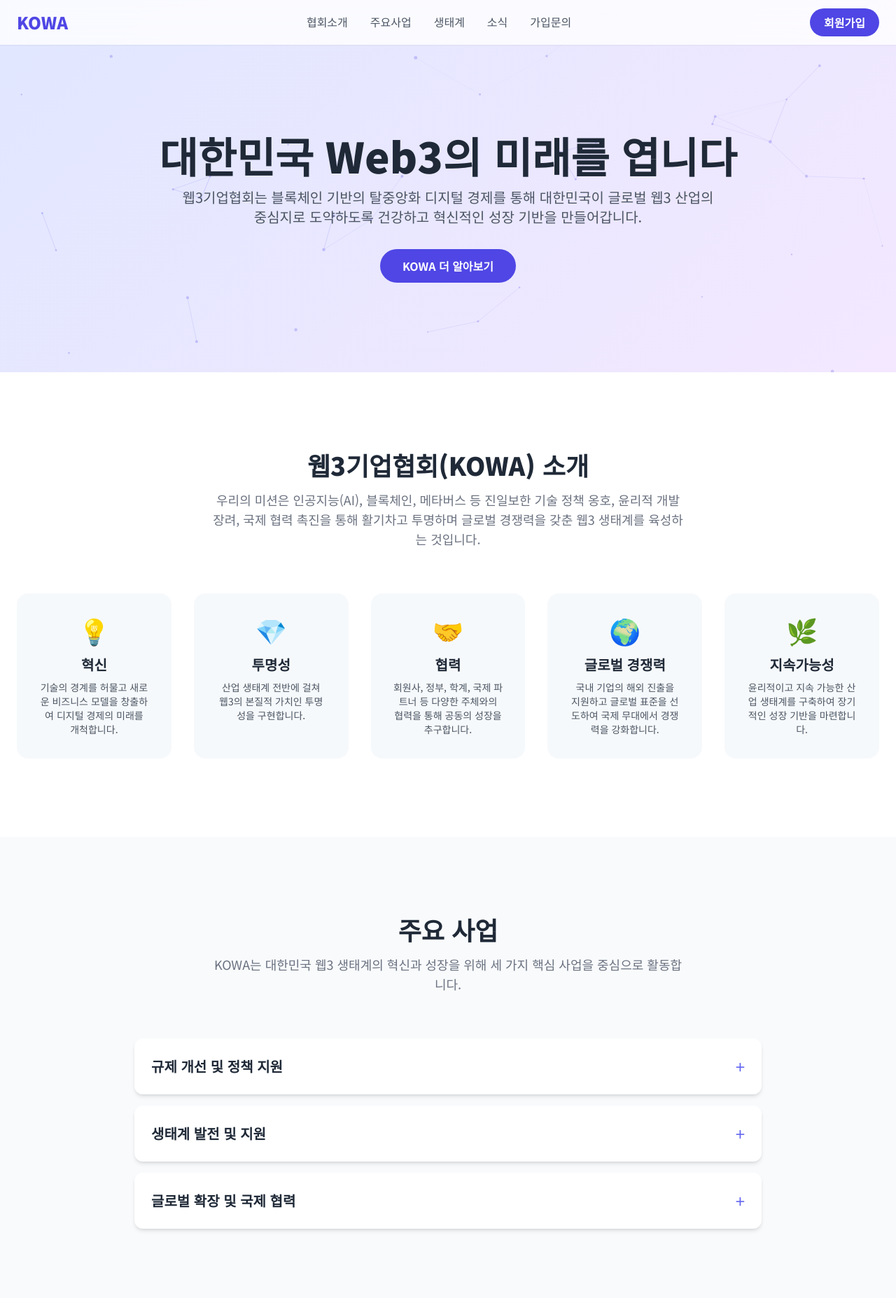
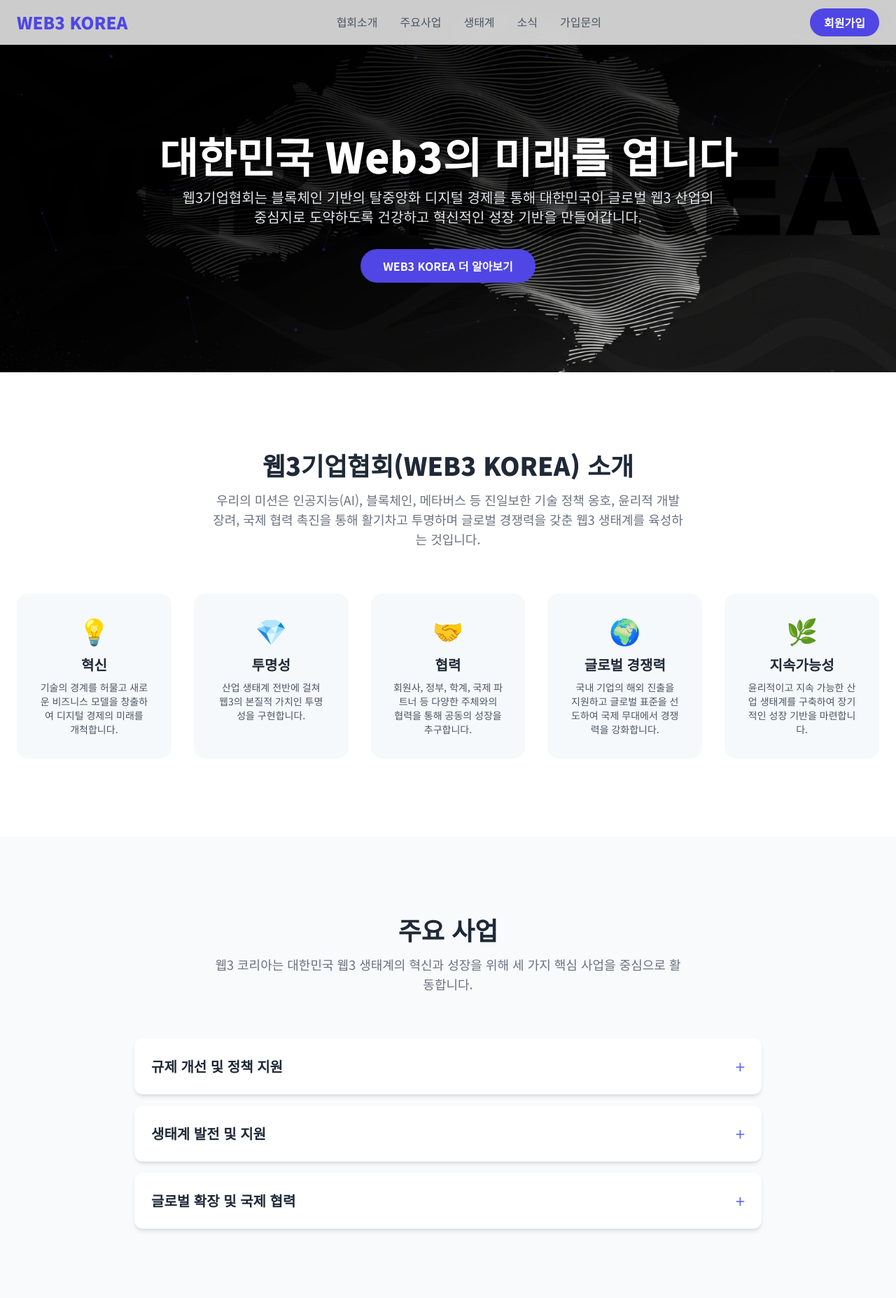
Before and after one commit to simsimi/web3korea, a website: page index.html in a window 1280 px wide. Shown: the top 1855 px of the page at 70% size. Drawn offline with nearby package versions, Linux system fonts and the light colour scheme.

Commit message:
feat: 웹사이트 브랜딩 업데이트 및 히어로 섹션 배경 이미지 적용

```diff
--- a/index.html
+++ b/index.html
@@ -3,7 +3,7 @@
 <head>
     <meta charset="UTF-8">
     <meta name="viewport" content="width=device-width, initial-scale=1.0">
-    <title>웹3기업협회 (KOWA)</title>
+    <title>웹3기업협회 (WEB3 KOREA)</title>
     <script src="https://cdn.tailwindcss.com"></script>
     <link rel="preconnect" href="https://fonts.googleapis.com">
     <link rel="preconnect" href="https://fonts.gstatic.com" crossorigin>
@@ -15,7 +15,12 @@
     <!-- CONFIRMATION: NO SVG graphics used. NO Mermaid JS used. -->
     <style>
         body { font-family: 'Noto Sans KR', sans-serif; background-color: #f8fafc; color: #1f2937; }
-        .hero-bg { background: linear-gradient(135deg, #e0e7ff 0%, #f3e8ff 100%); }
+        .hero-bg {
+            background-image: url('assets/hero-background.png');
+            background-size: cover;
+            background-position: center;
+            background-repeat: no-repeat;
+        }
         .section-title { font-weight: 900; }
         .partner-carousel .logos { display: flex; animation: scroll 40s linear infinite; }
         .partner-carousel:hover .logos { animation-play-state: paused; }
@@ -53,7 +58,7 @@
     <header id="header" class="bg-white/80 backdrop-blur-lg fixed top-0 left-0 right-0 z-50 shadow-sm transition-all duration-300">
         <div class="container mx-auto px-6 py-3">
             <div class="flex justify-between items-center">
-                <a href="#hero" class="text-2xl font-black text-indigo-600">KOWA</a>
+                <a href="#hero" class="text-2xl font-black text-indigo-600">WEB3 KOREA</a>
                 <nav class="hidden md:flex items-center space-x-8">
                     <a href="#about" class="nav-link text-gray-600 hover:text-indigo-600 font-medium">협회소개</a>
                     <a href="#activities" class="nav-link text-gray-600 hover:text-indigo-600 font-medium">주요사업</a>
@@ -84,14 +89,14 @@
         <section id="hero" class="relative pt-32 pb-20 md:pt-48 md:pb-32 hero-bg overflow-hidden">
             <canvas id="hero-canvas"></canvas>
             <div class="container mx-auto px-6 text-center relative z-10">
-                <h1 class="text-4xl md:text-6xl font-black text-gray-800 leading-tight mb-4">
+                <h1 class="text-4xl md:text-6xl font-black text-white leading-tight mb-4" style="text-shadow: 2px 2px 4px rgba(0,0,0,0.6);">
                     대한민국 Web3의 미래를 엽니다
                 </h1>
-                <p class="text-lg md:text-xl text-gray-600 max-w-3xl mx-auto mb-8">
+                <p class="text-lg md:text-xl text-gray-200 max-w-3xl mx-auto mb-8" style="text-shadow: 1px 1px 3px rgba(0,0,0,0.6);">
                     웹3기업협회는 블록체인 기반의 탈중앙화 디지털 경제를 통해 대한민국이 글로벌 웹3 산업의 중심지로 도약하도록 건강하고 혁신적인 성장 기반을 만들어갑니다.
                 </p>
                 <a href="#about" class="bg-indigo-600 text-white font-bold py-3 px-8 rounded-full hover:bg-indigo-700 transition-transform hover:scale-105 inline-block">
-                    KOWA 더 알아보기
+                    WEB3 KOREA 더 알아보기
                 </a>
             </div>
         </section>
@@ -99,7 +104,7 @@
         <section id="about" class="py-20 md:py-28 bg-white">
             <div class="container mx-auto px-6">
                 <div class="text-center mb-16">
-                    <h2 class="section-title text-3xl md:text-4xl text-gray-800 mb-4">웹3기업협회(KOWA) 소개</h2>
+                    <h2 class="section-title text-3xl md:text-4xl text-gray-800 mb-4">웹3기업협회(WEB3 KOREA) 소개</h2>
                     <p class="text-lg text-gray-500 max-w-2xl mx-auto">우리의 미션은 인공지능(AI), 블록체인, 메타버스 등 진일보한 기술 정책 옹호, 윤리적 개발 장려, 국제 협력 촉진을 통해 활기차고 투명하며 글로벌 경쟁력을 갖춘 웹3 생태계를 육성하는 것입니다.</p>
                 </div>
                 <div class="grid md:grid-cols-2 lg:grid-cols-5 gap-8">
@@ -136,7 +141,7 @@
             <div class="container mx-auto px-6">
                 <div class="text-center mb-16">
                     <h2 class="section-title text-3xl md:text-4xl text-gray-800 mb-4">주요 사업</h2>
-                    <p class="text-lg text-gray-500 max-w-2xl mx-auto">KOWA는 대한민국 웹3 생태계의 혁신과 성장을 위해 세 가지 핵심 사업을 중심으로 활동합니다.</p>
+                    <p class="text-lg text-gray-500 max-w-2xl mx-auto">웹3 코리아는 대한민국 웹3 생태계의 혁신과 성장을 위해 세 가지 핵심 사업을 중심으로 활동합니다.</p>
                 </div>
                 <div class="max-w-4xl mx-auto">
                     <div class="accordion-item bg-white rounded-xl shadow-md mb-4 overflow-hidden">
@@ -210,7 +215,7 @@
             <div class="container mx-auto px-6">
                 <div class="text-center mb-12">
                     <h2 class="section-title text-3xl md:text-4xl text-gray-800 mb-4">함께하는 Web3 생태계</h2>
-                    <p class="text-lg text-gray-500 max-w-2xl mx-auto">KOWA는 다양한 기업, 협회, 단체들과 함께 대한민국 웹3 산업의 미래를 만들어갑니다.</p>
+                    <p class="text-lg text-gray-500 max-w-2xl mx-auto">웹3 코리아는 다양한 기업, 협회, 단체들과 함께 대한민국 웹3 산업의 미래를 만들어갑니다.</p>
                 </div>
             </div>
             <div class="w-full overflow-hidden partner-carousel relative py-4">
@@ -224,7 +229,7 @@
         <section id="news" class="py-20 md:py-28 bg-slate-50">
             <div class="container mx-auto px-6">
                 <div class="text-center mb-16">
-                    <h2 class="section-title text-3xl md:text-4xl text-gray-800 mb-4">KOWA 소식</h2>
+                    <h2 class="section-title text-3xl md:text-4xl text-gray-800 mb-4">WEB3 KOREA 소식</h2>
                     <p class="text-lg text-gray-500 max-w-2xl mx-auto">협회의 최신 동향, 공지사항, 그리고 웹3 산업의 주요 소식을 전해드립니다.</p>
                 </div>
                 <div id="news-container" class="grid md:grid-cols-2 lg:grid-cols-3 gap-8">
@@ -235,7 +240,7 @@
         <section id="contact" class="py-20 md:py-28 bg-white">
             <div class="container mx-auto px-6">
                  <div class="text-center mb-16">
-                    <h2 class="section-title text-3xl md:text-4xl text-gray-800 mb-4">KOWA와 함께하세요</h2>
+                    <h2 class="section-title text-3xl md:text-4xl text-gray-800 mb-4">WEB3 KOREA와 함께하세요</h2>
                     <p class="text-lg text-gray-500 max-w-2xl mx-auto">회원가입을 통해 대한민국 웹3 생태계 발전에 기여하고 다양한 혜택을 누리세요.</p>
                 </div>
                 <div class="max-w-4xl mx-auto grid lg:grid-cols-2 gap-12 items-start">
@@ -288,7 +293,7 @@
         <div class="container mx-auto px-6 py-12">
             <div class="grid md:grid-cols-3 gap-8">
                 <div>
-                    <h3 class="text-xl font-bold mb-2">웹3기업협회(KOWA)</h3>
+                    <h3 class="text-xl font-bold mb-2">웹3기업협회(WEB3 KOREA)</h3>
                     <p class="text-gray-400 text-sm">대한민국 Web3 산업의 미래를 선도합니다.</p>
                 </div>
                  <div>
@@ -390,8 +395,8 @@
     });
 
     const newsData = [
-        { title: 'KOWA, 웹3 산업 발전을 위한 정책 제안서 발표', date: '2025.07.15', category: '보도자료' },
-        { title: '제1회 KOWA 정기 네트워킹 데이 개최 안내', date: '2025.07.10', category: '이벤트' },
+        { title: 'WEB3 KOREA, 웹3 산업 발전을 위한 정책 제안서 발표', date: '2025.07.15', category: '보도자료' },
+        { title: '제1회 WEB3 KOREA 정기 네트워킹 데이 개최 안내', date: '2025.07.10', category: '이벤트' },
         { title: '회원사 대상 P2E 게임 규제 완화 관련 설명회', date: '2025.07.01', category: '공지' },
     ];
 
```
Also changed, not shown: assets/hero-background.png (added).
